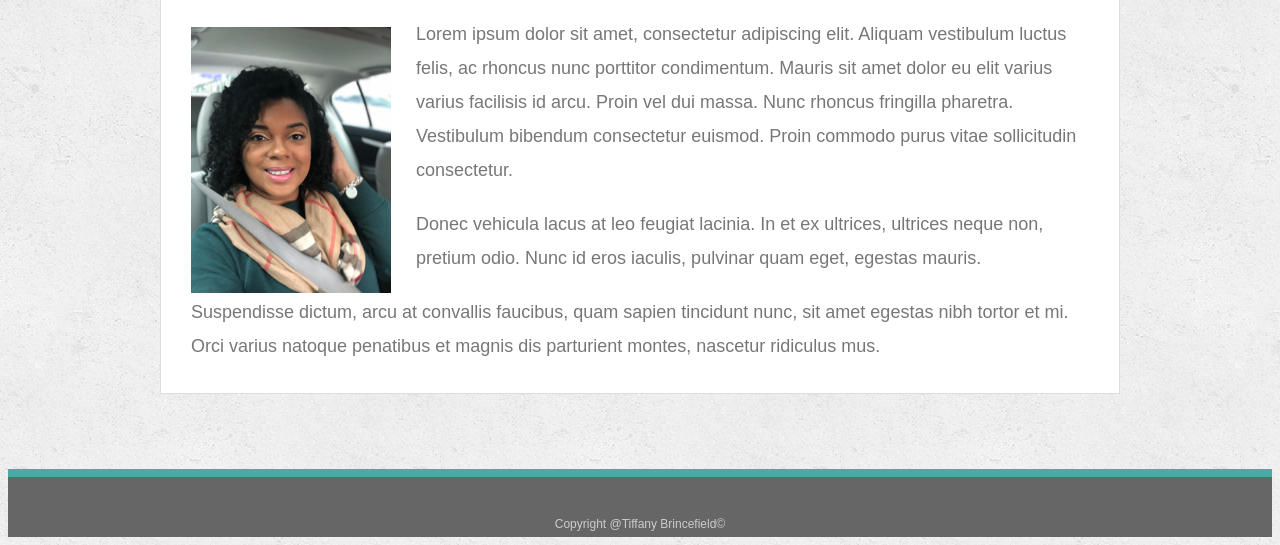
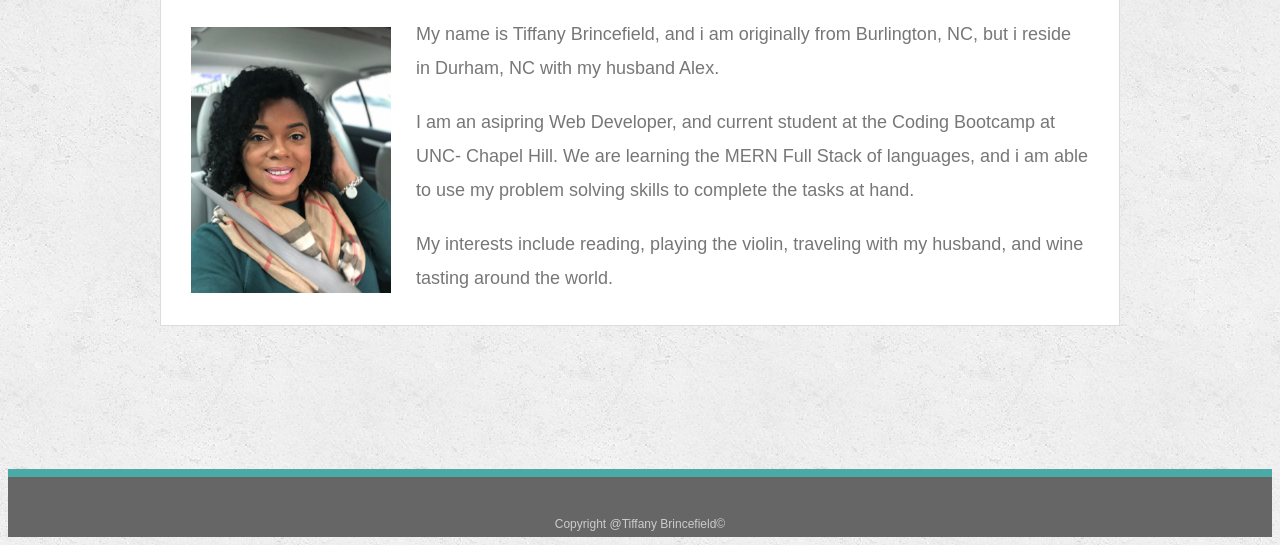
Before and after one commit to tjbrincefield/Basic-Portfolio, a plain HTML site: page index.html in a window 1280 px wide. Shown: the part 269-814 px from the top of the page. Drawn offline with Linux system fonts and the light colour scheme.

Commit message:
added some about me info

```diff
--- a/index.html
+++ b/index.html
@@ -26,11 +26,11 @@
 
       <img src="assets/images/ProfilePic.jpg" class="auth-image" alt="Tiffany Brincefield">
 
-      <p>Lorem ipsum dolor sit amet, consectetur adipiscing elit. Aliquam vestibulum luctus felis, ac rhoncus nunc porttitor condimentum. Mauris sit amet dolor eu elit varius varius facilisis id arcu. Proin vel dui massa. Nunc rhoncus fringilla pharetra. Vestibulum bibendum consectetur euismod. Proin commodo purus vitae sollicitudin consectetur.</p>
+      <p>My name is Tiffany Brincefield, and i am originally from Burlington, NC, but i reside in Durham, NC with my husband Alex. </p>
 
-      <p>Donec vehicula lacus at leo feugiat lacinia. In et ex ultrices, ultrices neque non, pretium odio. Nunc id eros iaculis, pulvinar quam eget, egestas mauris.</p>
+      <p>I am an asipring Web Developer, and current student at the Coding Bootcamp at UNC- Chapel Hill.  We are learning the MERN Full Stack of languages, and i am able to use my problem solving skills to complete the tasks at hand.</p>
 
-      <p>Suspendisse dictum, arcu at convallis faucibus, quam sapien tincidunt nunc, sit amet egestas nibh tortor et mi. Orci varius natoque penatibus et magnis dis parturient montes, nascetur ridiculus mus.</p>
+      <p>My interests include reading, playing the violin, traveling with my husband, and wine tasting around the world.</p>
 
     </section>
 
```
